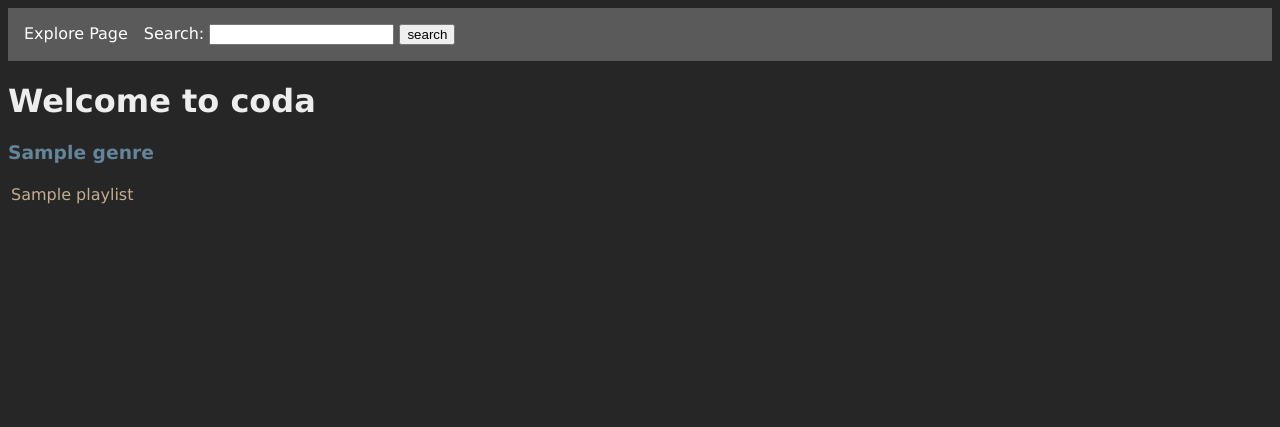
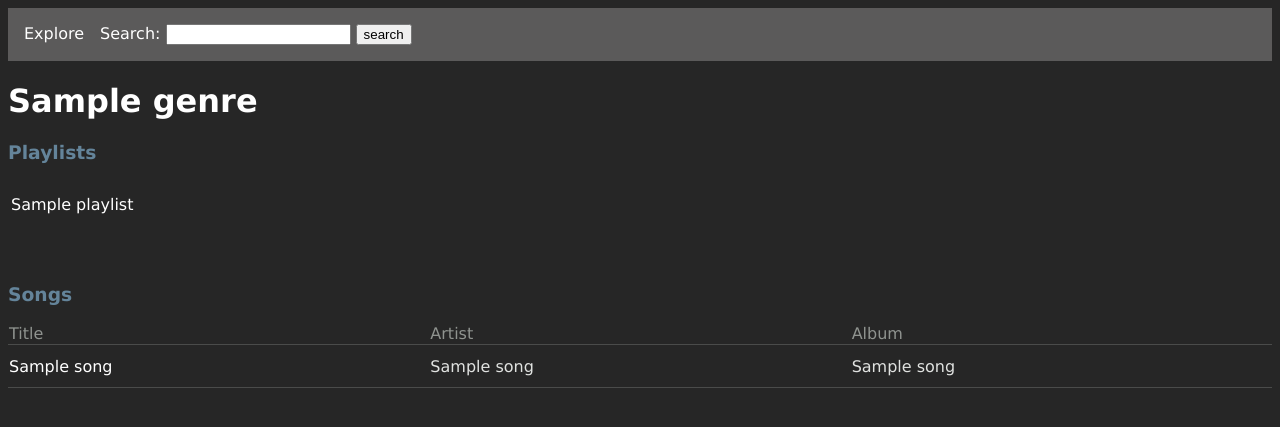
Before and after one commit to audreah/coda, a Flask app: template templates/genre.html in a window 1280 px wide. Shown: the top 427 px of the page. Run offline with Flask 2, Linux system fonts and the light colour scheme; the template is opened without the code that fills it: most values are stand-ins (such as "Sample title", 1, 10 or a date in 2020).

Commit message:
song table for genre page

```diff
--- a/app.py
+++ b/app.py
@@ -176,7 +176,8 @@ def genre(genreName):
             type='No genre', page_title="Genre Not Found")
 
     return render_template('genre.html',
-        page_title=genreName, genre=genreName, playlists=playlists)
+            page_title=genreName, genre=genreName[0].upper() + genreName[1:],
+            playlists=playlists, songs=songs)
 
 '''
 Renders the template for the user's search.
--- a/playlist.py
+++ b/playlist.py
@@ -77,10 +77,10 @@ Gets all the playlists of a given genre to organize the explore page.
 '''
 def playlists_by_genre(conn, genre):
     curs = dbi.dict_cursor(conn)
-    curs.execute('''select playlist_id from coda_playlist
+    curs.execute('''select playlist_id, playlist_name from coda_playlist
         where playlist_genre = %s''', [genre])
     genreDictList = curs.fetchall()
-    return [genreDict['playlist_id'] for genreDict in genreDictList]
+    return genreDictList
 
 '''
 (temporary) Get all the playlists in the db so we can add songs to them.
--- a/templates/base.html
+++ b/templates/base.html
@@ -6,7 +6,7 @@
     <title>{{ page_title }}</title>
     <link rel='stylesheet' href="{{url_for('static', filename = 'style.css')}}">
     <link href="https://fonts.googleapis.com/css2?family=Noto+Sans&display=swap" rel="stylesheet">
-    <!-- {% block head_stuff %} {% endblock %} -->
+    {% block head_style %} {% endblock %}
 </head>
 <body>
 
@@ -22,7 +22,7 @@
 
  <div class="topnav">
     <ul>
-      <li><a href = "{{ url_for('index') }}">Explore Page</a></li>
+      <li><a href = "{{ url_for('index') }}">Explore</a></li>
       <form class="search" method="GET" action= "/query/">
         <p><label>Search: <input type="text" name="searchbar"></label>
         <input type="submit" value="search"></p>
--- a/templates/genre.html
+++ b/templates/genre.html
@@ -1,9 +1,45 @@
 {% extends "base.html" %}
 
+{% block head_style %}
+<style>
+    .genreType{
+        color:rgb(100, 132, 154);
+    }
+
+    .genreSongList{
+        list-style-type: none;
+        padding: 0.5em;
+        margin-left: 0.5em;
+        margin-top: 0;
+    }
+
+    .genreSongListElms{
+        padding: 0 0 0.7em;
+    }
+
+    th {
+        text-align: left;
+        font-weight: normal;
+        color: rgb(143, 147, 143);
+    }
+
+    tr {
+        border-collapse:collapse;
+        border-bottom: 1px solid rgb(74, 75, 74, 50);
+    }
+
+    td {
+        color: rgb(224, 226, 224);
+        padding-top: 0.7em;
+        padding-bottom: 0.7em;
+    }
+</style>
+{% endblock %}
+
 {% block main_content %}
-<h1>Welcome to coda</h1>
-<h3 style='color:rgb(100, 132, 154)'>{{ genre }}</h3>
+<h1 style='color:white'>{{ genre }}</h1>
 
+<h3 class='genreType'> Playlists </h3>
 <table style='width:50%'>
 {% for i in range(playlists | length) %}
     <!-- start a new row for every three elements -->
@@ -11,7 +47,12 @@
         <tr>
     {% endif %}
 
-    <td><span class='playlist' style='color:rgb(194, 174, 144)'>{{ playlists[i] }} </span></td>
+    <td>
+        <a href="{{ url_for('playlistPage', pid=playlists[i].playlist_id) }}"
+        style='text-decoration:none'>
+            {{ playlists[i]['playlist_name'] }}
+        </a>
+    </td>
 
     <!-- end the row -->
     {% if i % 3 == 2 %}
@@ -21,5 +62,30 @@
 
 {% endfor %}
 </table>
+<br><br>
+
+<h3 class="genreType"> Songs </h3>
+<table class="songTable" style="width:100%; border-collapse: collapse;">
+    <tr>
+        <th>Title</th>
+        <th>Artist</th>
+        <th>Album</th>
+      </tr>
+    {% for song in songs %}
+        <tr>
+        <td>
+            <a href="{{url_for('song', sid = song.song_id)}}"
+                style='text-decoration:none'>
+
+                    {{ song['song_title'] }}
+            </a>
+        </td>
+        <td>{{ song['artist_name'] }}</td>
+        <td>{{ song['album_title'] }}</td>
+
+        </tr>
+    {% endfor %}
+
+</table>
 
 {% endblock %}
--- a/templates/main.html
+++ b/templates/main.html
@@ -12,7 +12,7 @@
     {% endif %}
 
     <td>
-        <a href="{{url_for('genre', genreName = genres[i])}}"
+        <a href="{{url_for('genre', genreName = genres[i].lower())}}"
             style='text-decoration:none'>
             <span class='genre' style='color:rgb(194, 174, 144)'>
                 {{ genres[i] }}
```
Also changed, not shown: songPage.py (+7 -4 lines).
